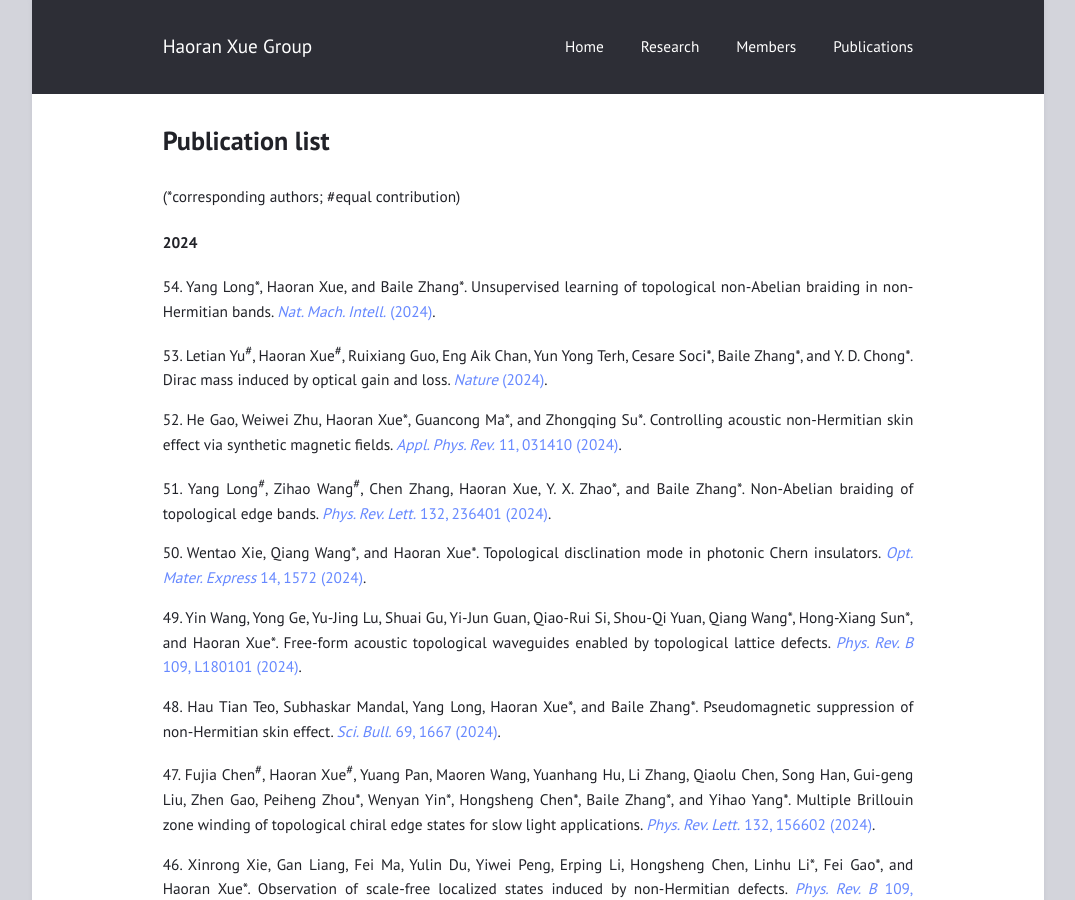
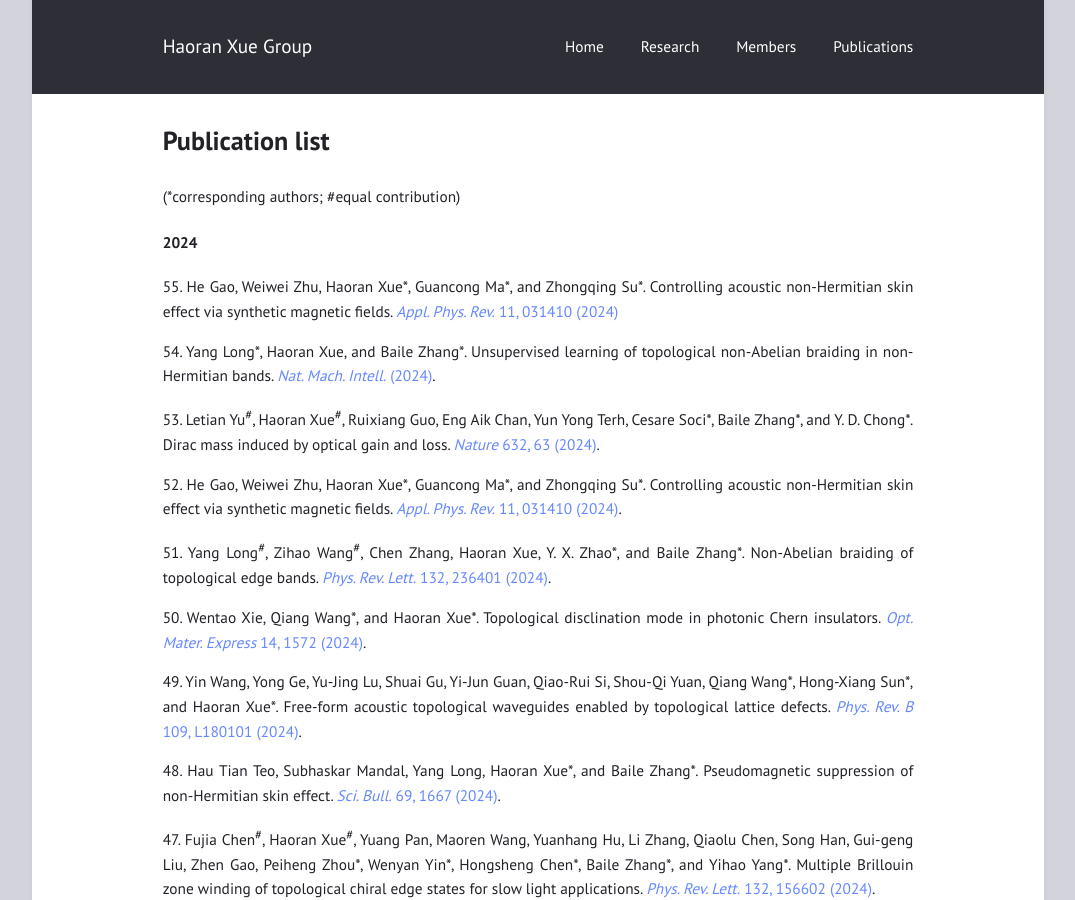
Before and after one commit to haoran-group/haoran-group.github.io, a Jekyll site: the page built from paper.md, in a window 1280 px wide and 900 px high. Shown: the whole window, without its empty margins (102-1177 px from the left). Built offline with Jekyll 4.4.1, drawn with Linux system fonts in a browser that asks for light colours.

Commit message:
Update paper.md

```diff
--- a/paper.md
+++ b/paper.md
@@ -7,9 +7,11 @@
 
 #### 2024
 
+55\. He Gao, Weiwei Zhu, Haoran Xue\*, Guancong Ma\*, and Zhongqing Su\*. Controlling acoustic non-Hermitian skin effect via synthetic magnetic fields. [*Appl. Phys. Rev.* 11, 031410 (2024)](https://doi.org/10.1063/5.0213867)
+
 54\. Yang Long\*, Haoran Xue, and Baile Zhang\*. Unsupervised learning of topological non-Abelian braiding in non-Hermitian bands. [*Nat. Mach. Intell.* (2024)](https://doi.org/10.1038/s42256-024-00871-1).
 
-53\. Letian Yu<sup>#</sup>, Haoran Xue<sup>#</sup>, Ruixiang Guo, Eng Aik Chan, Yun Yong Terh, Cesare Soci\*, Baile Zhang\*, and Y. D. Chong\*. Dirac mass induced by optical gain and loss. [*Nature* (2024)](https://doi.org/10.1038/s41586-024-07664-x).
+53\. Letian Yu<sup>#</sup>, Haoran Xue<sup>#</sup>, Ruixiang Guo, Eng Aik Chan, Yun Yong Terh, Cesare Soci\*, Baile Zhang\*, and Y. D. Chong\*. Dirac mass induced by optical gain and loss. [*Nature* 632, 63 (2024)](https://doi.org/10.1038/s41586-024-07664-x).
 
 52\. He Gao, Weiwei Zhu, Haoran Xue\*, Guancong Ma\*, and Zhongqing Su\*. Controlling acoustic non-Hermitian skin effect via synthetic magnetic fields. [*Appl. Phys. Rev.* 11, 031410 (2024)](https://doi.org/10.1063/5.0213867).
 
```
